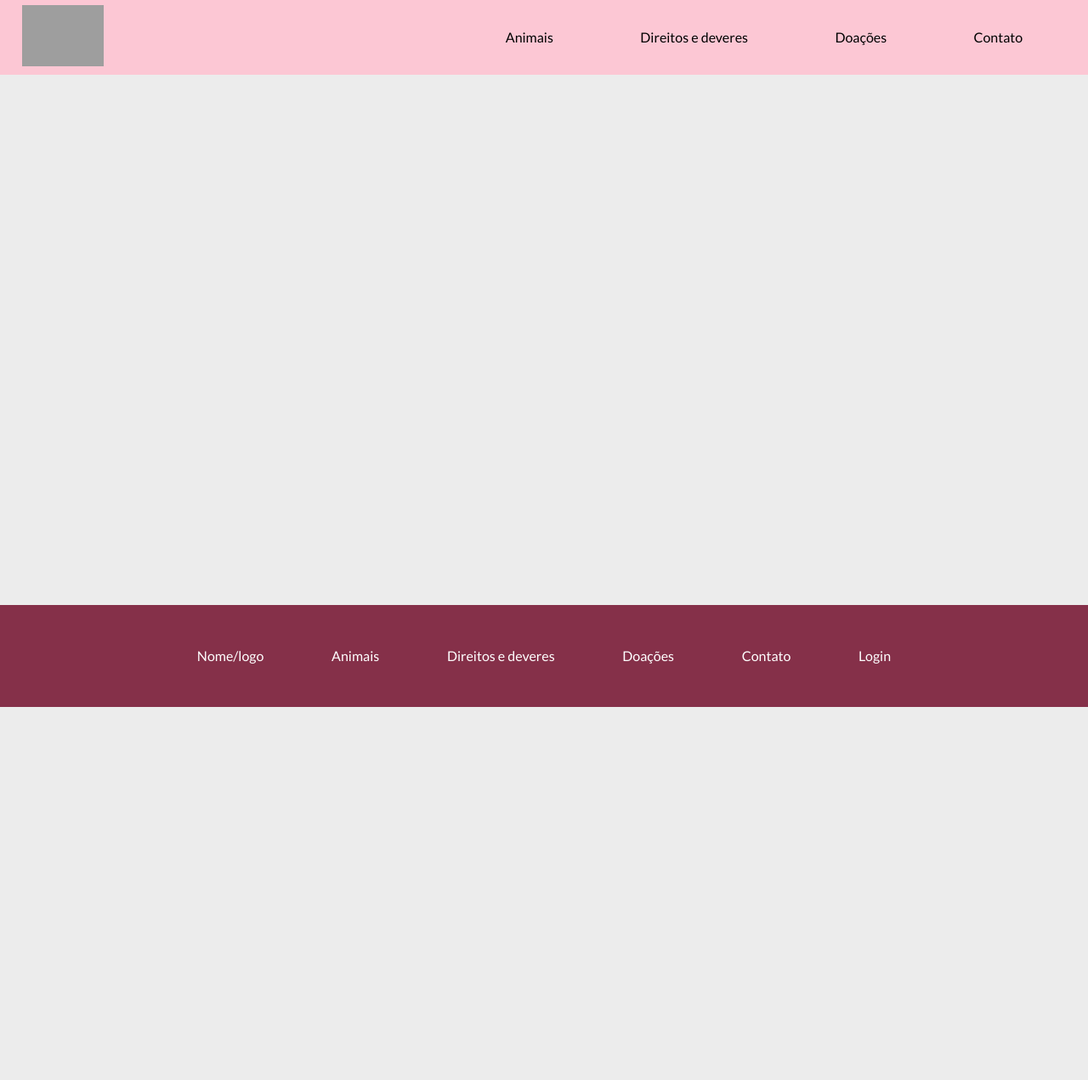
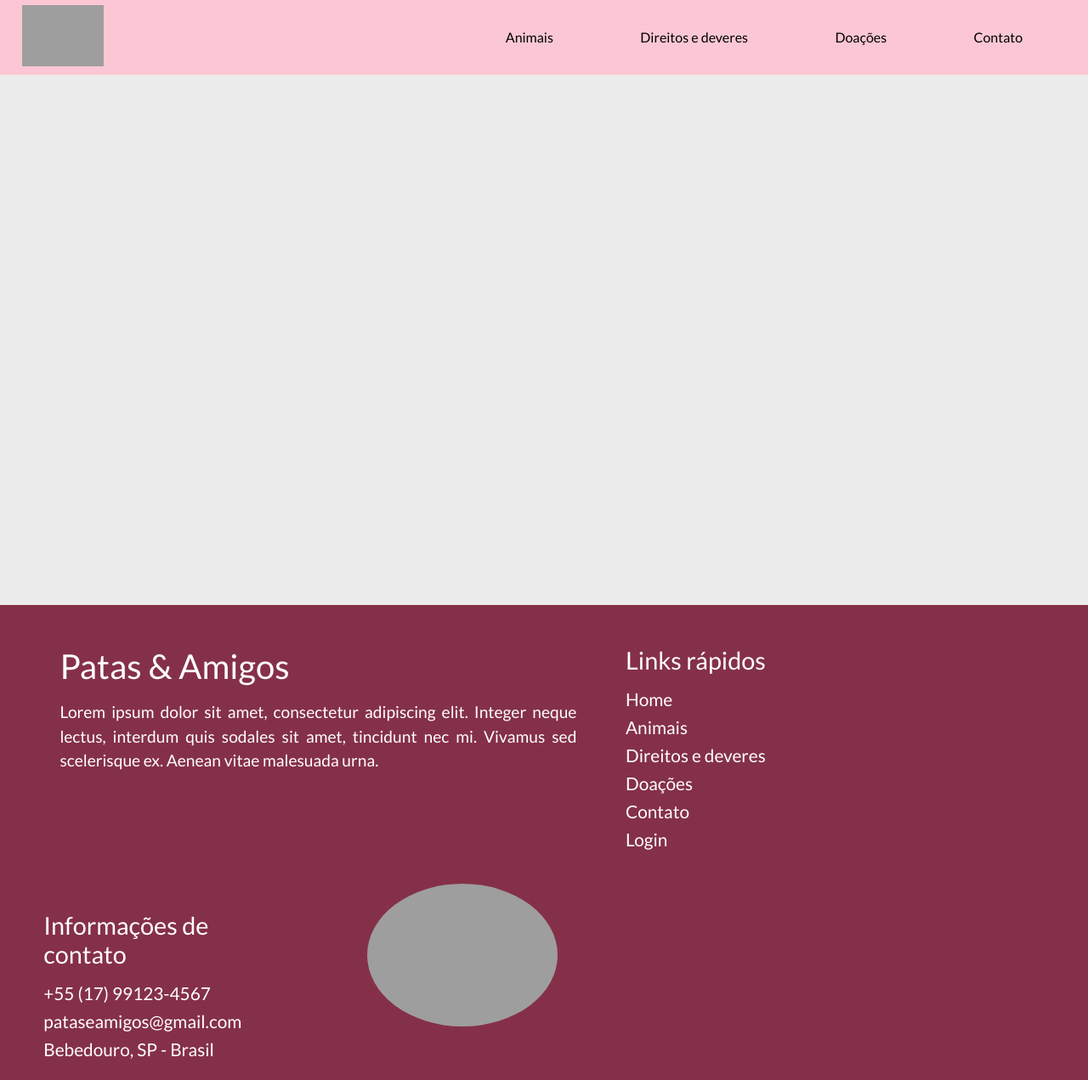
Before and after one commit to Bewwwy/TCC, a PHP site: page /pages/informacoes_animal.php?id=1 in a window 1280 px wide. Shown: the whole page at 85% size. Before the commit the page ends 832 px from the top, so only its background shows below. Run offline with PHP 8.4, Linux system fonts and the light colour scheme; data that the repository does not hold is empty; grey boxes are pictures that could not be loaded.

Commit message:
footer css pronto

```diff
--- a/site/componentes/footer.php
+++ b/site/componentes/footer.php
@@ -1,13 +1,34 @@
 <?php
 echo
     '<footer>
-        <ul class="footer_links">
-            <li><a href="">Nome/logo</a></li>
-            <li><a href="">Animais</a></li>
-            <li><a href="">Direitos e deveres</a></li>
-            <li><a href="">Doações</a></li>
-            <li><a href="">Contato</a></li>
-            <li><a href="../pages/login.php">Login</a></li>
-        </ul>
+        <div class="container">
+            <div class="intro">
+                <h4>Patas & Amigos</h4>
+                <p>Lorem ipsum dolor sit amet, consectetur adipiscing elit. Integer neque lectus, interdum quis sodales sit amet,
+                tincidunt nec mi. Vivamus sed scelerisque ex. Aenean vitae malesuada urna.</p>
+            </div>
+            <div class="col">
+                <h4>Links rápidos</h4>
+                <ul>
+                    <li><a href="../index.html">Home</a></li>
+                    <li><a href="../pages/animais.php">Animais</a></li>
+                    <li><a href="../pages/direitos_deveres.php">Direitos e deveres</a></li>
+                    <li><a href="../pages/doacao.php">Doações</a></li>
+                    <li><a href="../pages/form.php">Contato</a></li>
+                    <li><a href="../pages/login.php">Login</a></li>
+                </ul>
+            </div>
+            <div class="col">
+                <h4>Informações de contato</h4>
+                <ul>
+                    <li>+55 (17) 99123-4567</li>
+                    <li>pataseamigos@gmail.com</li>
+                    <li>Bebedouro, SP - Brasil</li>
+                </ul>
+            </div>
+            <div class="f_logo">
+                <figure><img src="../images/logo.svg" id="logo" alt="logo"></figure>
+            </div>
+        </div>
     </footer>';
 ?>
--- a/site/css/adm.css
+++ b/site/css/adm.css
@@ -16,6 +16,7 @@
 
 body {
     display: flex;
+    flex-direction: column;
     justify-content: center;
     align-items: center;
     min-height: 100vh;
--- a/site/css/animais.css
+++ b/site/css/animais.css
@@ -75,7 +75,7 @@ figure {
     justify-content: center;
 }
 
-figure img {
+#f_a {
     max-width: 18rem;
     max-height: 18rem;
     border-radius: 6px;
--- a/site/css/footer.css
+++ b/site/css/footer.css
@@ -1,12 +1,82 @@
 footer {
     background-color: rgb(133, 48, 73);
-    height: 15vh;
-    display: flex;
-    justify-content: space-around;
+    height: fit-content;
+    /* justify-content: space-evenly; */
 }
 
-.footer_links {
-    /* background-color: aquamarine; */
+.container {
+
+    display: flex;
+    flex-wrap: wrap;
+    margin-left: 2rem;
+}
+
+
+.intro {
+    /* background-color: aliceblue; */
+    max-width: 38rem;
+    margin: 6vh 3vw 0 3vw;
+}
+.intro h4 {
+    text-align: left;
+    font-size: 2.5rem;
+    color: white;
+}
+.intro p {
+    margin-top: 2vh;
+    font-size: 1.2rem;
+    text-align: justify;
+    color: white;
+    line-height: 1.5;
+}
+
+.col {
+    /* background-color: antiquewhite; */
+    width: 18rem;
+    margin: 6vh 2vw 3vh 1.5vw;
+}
+.col h4 {
+    font-size: 1.8rem;
+    text-align: left;
+    color: white;
+}
+.col ul {
+    margin-top: 2vh;
+}
+
+.col ul li {
+    text-align: left;
+    font-size: 1.3rem;
+    color: white;
+    margin-top: .5rem;
+}
+.col ul li a {
+    color: white;
+}
+.col ul li a:hover {
+    color: rgb(0, 0, 0);
+    transition: 0.3s ease;
+}
+
+
+
+.f_logo {
+    /* background-color: aliceblue; */
+    width: 20rem;
+}
+
+#logo {
+    border-radius: 50%;
+    max-width: 14rem;
+    max-height: 14rem;
+    margin: 2vh 0 0 3vw;
+}
+
+
+
+
+/* .footer_links {
+    background-color: aquamarine;
     width: 70vw;
     display: flex;
     justify-content: space-around;
@@ -14,7 +84,7 @@ footer {
 }
 
 .footer_links li {
-    /* background-color: yellow; */
+    background-color: yellow;
     margin: 10vh 0;
 }
 
@@ -25,4 +95,4 @@ footer {
 .footer_links li a:hover {
     color: rgb(0, 0, 0);
     transition: 0.3s ease;
-}
+} */
--- a/site/css/info_animal.css
+++ b/site/css/info_animal.css
@@ -1,5 +1,5 @@
-img {
-    max-width: 38rem;
+#f_a {
+    max-width: 60vw;
     max-height: 38rem;
 }
 
@@ -17,7 +17,9 @@ img {
 .foto {
     background-color: rgb(240, 204, 214);
     width: 40rem;
+    max-width: 70vw;
     height: 45rem;
+    max-height: 80vw;
     display: flex;
     justify-content: center;
     align-items: center;
--- a/site/pages/animais.php
+++ b/site/pages/animais.php
@@ -50,7 +50,7 @@ require_once '../banco/conexao.php';
                     echo "<a href='informacoes_animal.php?id=". $row['ID_pet'] ."'>";
                     ?>
 
-                    <figure><img src='../uploads/<?php echo $row['foto']?>' alt="animal"></figure><?php
+                    <figure><img src='../uploads/<?php echo $row['foto']?>' id="f_a" alt="animal"></figure><?php
                     echo "<h2 class='text'>". $row['nome_pet']. "</h2>";
                     echo "<p class='text'>". $row['descr']. "</p>";
                     echo "</a></div>";
--- a/site/pages/informacoes_animal.php
+++ b/site/pages/informacoes_animal.php
@@ -36,7 +36,7 @@ $id = $_GET['id'];
 
                 foreach($result as $row) {
 
-                    echo "<div class='foto'><figure><img src='../uploads/". $row['foto']. "' alt='gatos'></figure></div>";
+                    echo "<div class='foto'><figure><img src='../uploads/". $row['foto']. "' id='f_a' alt='gatos'></figure></div>";
                     echo "<div class='infos'><h2>". $row['nome_pet']. "</h2>";
                     echo "<p id='idade'>Idade: ". $row['idade']. " ano(s)</p>";
                     echo "<p id='sexo'>Sexo: ". $row['sexo']. "</p>";
```
Also changed, not shown: site/index.html (+29 -8 lines).
